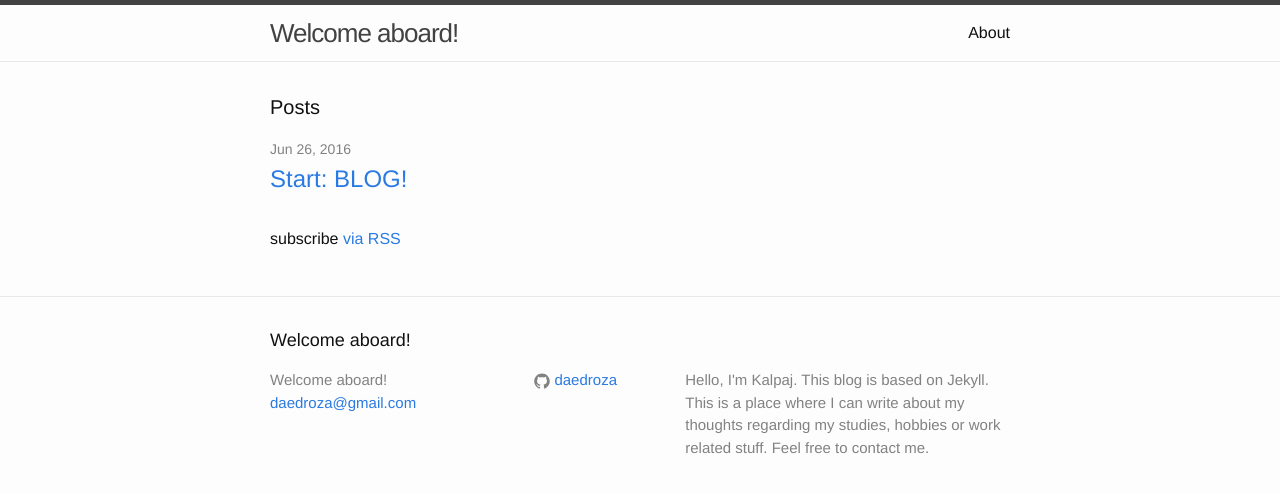
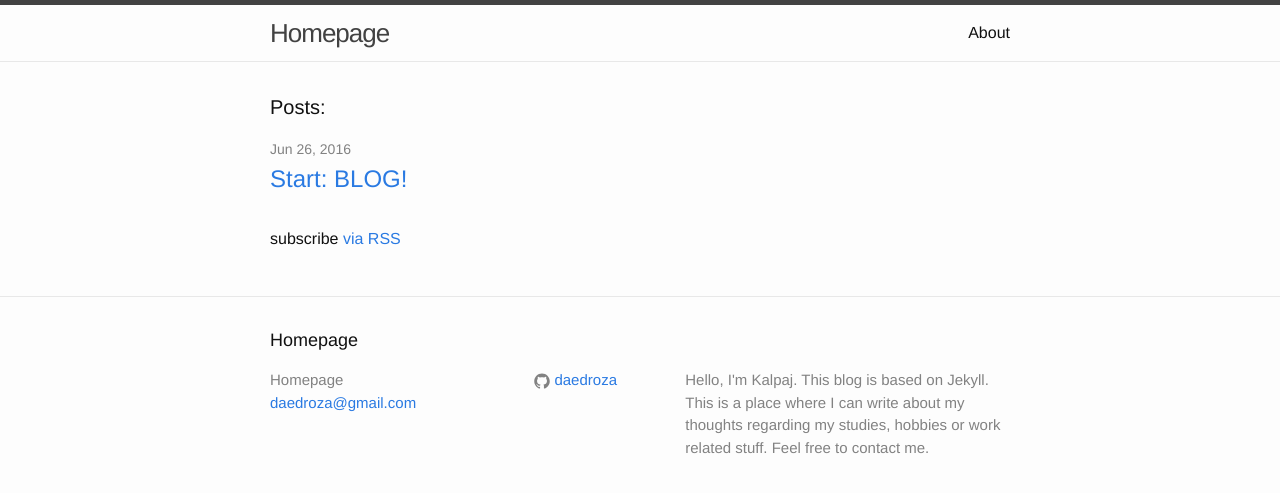
Before and after one commit to daedroza/daedroza.github.io, a Jekyll site: the page built from index.html, in a window 1280 px wide. Shown: the top 493 px of the page. Built offline with Jekyll 4.4.1, drawn with Linux system fonts in a browser that asks for light colours.

Commit message:
Added some stuff.

```diff
--- a/_config.yml
+++ b/_config.yml
@@ -6,7 +6,7 @@
 # 'jekyll serve'. If you change this file, please restart the server process.
 
 # Site settings
-title: Welcome aboard!
+title: Homepage
 email: daedroza@gmail.com
 description: > # this means to ignore newlines until "baseurl:"
  Hello, I'm Kalpaj. This blog is based on Jekyll. This is a place where
--- a/index.html
+++ b/index.html
@@ -4,7 +4,7 @@ layout: default
 
 <div class="home">
 
-  <h1 class="page-heading">Posts</h1>
+  <h1 class="page-heading">Posts:</h1>
 
   <ul class="post-list">
     {% for post in site.posts %}
```
